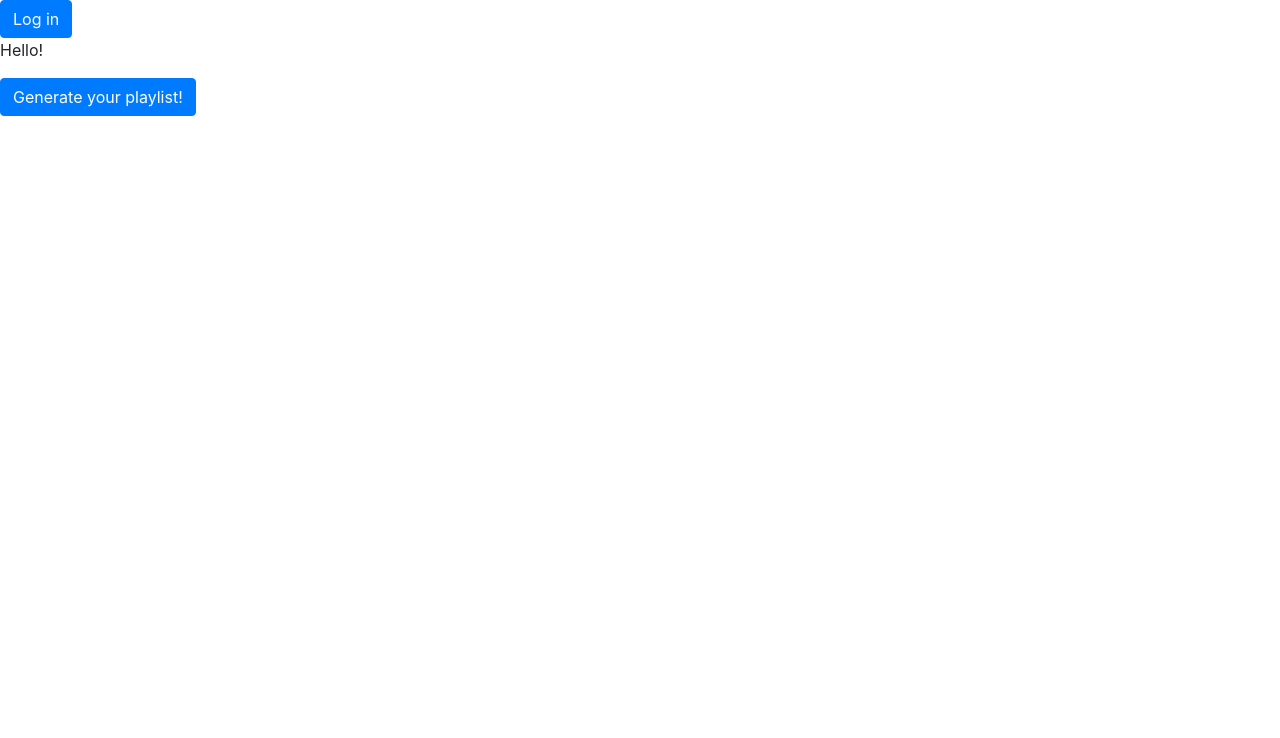
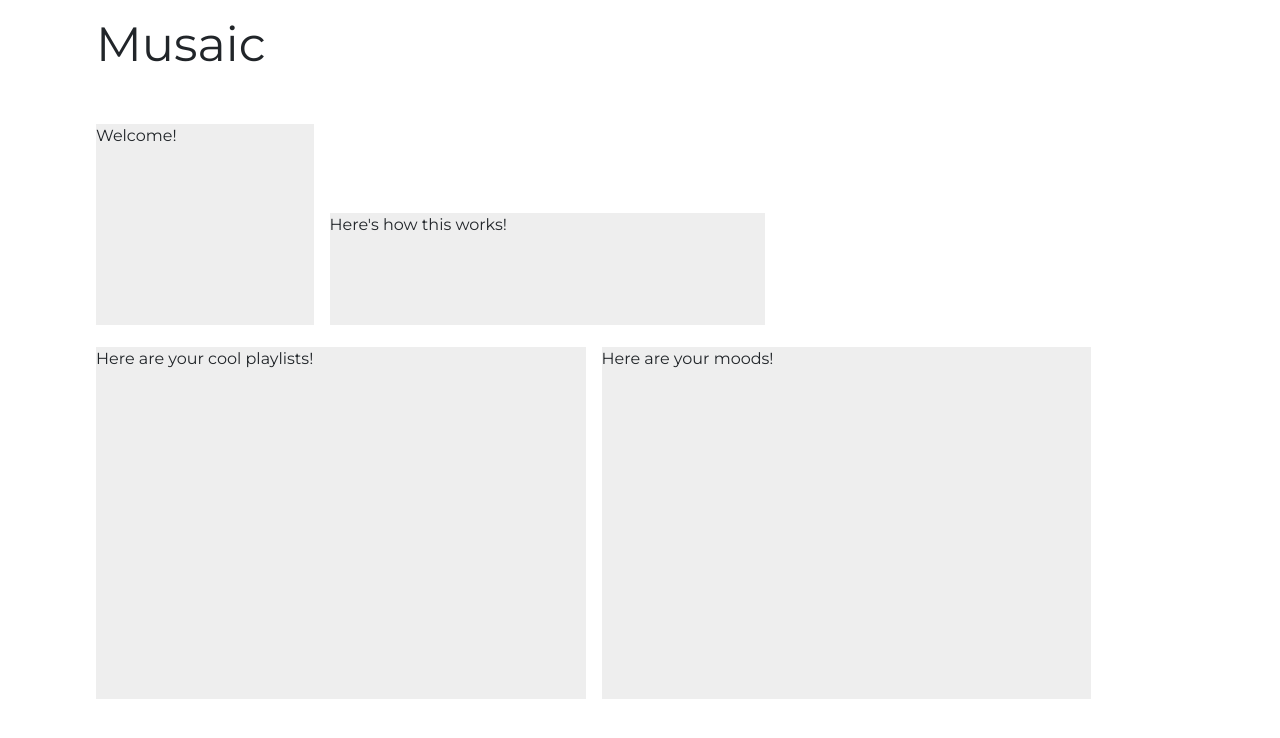
Before and after one commit to cs130-w21/18, a Next.js app: page / in a window 1280 px wide. Shown: the top 738 px of the page. Built offline with nearby package versions, Linux system fonts and the light colour scheme.

Commit message:
Set up basic layout for home page

```diff
--- /dev/null
+++ b/components/MusaicHeader.js
@@ -0,0 +1,12 @@
+import React from "react";
+import styles from "../styles/MusaicHeader.module.css";
+
+const MusaicHeader = () => (
+  <header className={styles.musaicheader}>
+    <div className={styles.headerdiv}>
+      <div className={styles.musaic}>Musaic</div>
+    </div>
+  </header>
+);
+
+export default MusaicHeader;
--- a/components/head.js
+++ b/components/head.js
@@ -5,6 +5,8 @@ const PageHead = () => (
   <Head>
     <title>Custom Mood-Based Playlists</title>
     <link rel="icon" href="/favicon.ico" />
+    <link rel="preconnect" href="https://fonts.gstatic.com"/>
+    <link href="https://fonts.googleapis.com/css2?family=Montserrat&display=swap" rel="stylesheet"/>
   </Head>
 );
 
--- a/styles/Home.module.css
+++ b/styles/Home.module.css
@@ -1,122 +1,52 @@
-.container {
-  min-height: 100vh;
-  padding: 0 0.5rem;
+.big_flex_container {
   display: flex;
   flex-direction: column;
-  justify-content: center;
+  justify-content: space-evenly;
   align-items: center;
+  height: 80%;
+  width: 85%;
+  margin: 0 auto;
 }
 
-.main {
-  padding: 5rem 0;
-  flex: 1;
+.row {
+  width: 100%;
   display: flex;
-  flex-direction: column;
-  justify-content: center;
-  align-items: center;
+  flex-wrap: wrap;
+  align-items: flex-end;
+  /* background-color: aqua; */
 }
 
-.footer {
-  width: 100%;
-  height: 100px;
-  border-top: 1px solid #eaeaea;
-  display: flex;
-  justify-content: center;
-  align-items: center;
+.row_1 {
+  height: 35%;
 }
 
-.footer img {
-  margin-left: 0.5rem;
+.row_2 {
+  height: 55%;
 }
 
-.footer a {
-  display: flex;
-  justify-content: center;
-  align-items: center;
+.box {
+  background-color: #eee;
+  min-width: 150px;
 }
 
-.title a {
-  color: #0070f3;
-  text-decoration: none;
+.intro_box {
+  height: 90%;
+  width: 20%;
+  margin-right: 1rem;
 }
 
-.title a:hover,
-.title a:focus,
-.title a:active {
-  text-decoration: underline;
+.instructions_box {
+  height: 50%;
+  width: 40%;
 }
 
-.title {
-  margin: 0;
-  line-height: 1.15;
-  font-size: 4rem;
+.playlists_box {
+  height: 100%;
+  width: 45%;
+  margin-right: 1rem;
 }
 
-.title,
-.description {
-  text-align: center;
+.moods_box {
+  height: 100%;
+  width: 45%;
 }
-
-.description {
-  line-height: 1.5;
-  font-size: 1.5rem;
-}
-
-.code {
-  background: #fafafa;
-  border-radius: 5px;
-  padding: 0.75rem;
-  font-size: 1.1rem;
-  font-family: Menlo, Monaco, Lucida Console, Liberation Mono, DejaVu Sans Mono,
-    Bitstream Vera Sans Mono, Courier New, monospace;
-}
-
-.grid {
-  display: flex;
-  align-items: center;
-  justify-content: center;
-  flex-wrap: wrap;
-  max-width: 800px;
-  margin-top: 3rem;
-}
-
-.card {
-  margin: 1rem;
-  flex-basis: 45%;
-  padding: 1.5rem;
-  text-align: left;
-  color: inherit;
-  text-decoration: none;
-  border: 1px solid #eaeaea;
-  border-radius: 10px;
-  transition: color 0.15s ease, border-color 0.15s ease;
-}
-
-.card:hover,
-.card:focus,
-.card:active {
-  color: #0070f3;
-  border-color: #0070f3;
-}
-
-.card h3 {
-  margin: 0 0 1rem 0;
-  font-size: 1.5rem;
-}
-
-.card p {
-  margin: 0;
-  font-size: 1.25rem;
-  line-height: 1.5;
-}
-
-.logo {
-  height: 1em;
-}
-
-@media (max-width: 600px) {
-  .grid {
-    width: 100%;
-    flex-direction: column;
-  }
-}
--- /dev/null
+++ b/styles/MusaicHeader.module.css
@@ -0,0 +1,25 @@
+.musaicheader {
+  top: 0;
+  display: flex;
+  flex-direction: column;
+  justify-content: space-around;
+  align-items: center;
+  width: 100%;
+}
+
+.headerdiv {
+  width: 85%;
+  margin: 0 auto;
+  text-align: left;
+  display: flex;
+  justify-content: center;
+}
+
+.musaic {
+  position: relative;
+  flex: 1;
+  height: 80px;
+  font-size: 3rem;
+  padding-top: 1rem;
+  line-height: 1.2;
+}
--- a/styles/globals.css
+++ b/styles/globals.css
@@ -3,9 +3,10 @@
 
 html,
 body {
+  background-color: #fff;
   padding: 0;
   margin: 0;
-  font-family: -apple-system, BlinkMacSystemFont, Segoe UI, Roboto, Oxygen,
+  font-family: 'Montserrat', -apple-system, BlinkMacSystemFont, Segoe UI, Roboto, Oxygen,
     Ubuntu, Cantarell, Fira Sans, Droid Sans, Helvetica Neue, sans-serif;
 }
 
@@ -17,3 +18,7 @@ a {
 * {
   box-sizing: border-box;
 }
+
+.page_container {
+  height: 100vh;
+}
--- a/views/home.js
+++ b/views/home.js
@@ -1,24 +1,35 @@
 import React from "react";
 import Link from "next/link";
 import { Button } from "react-bootstrap";
+import { Container, Row, Col } from "react-bootstrap";
 import PageHead from "../components/head";
+import MusaicHeader from "../components/MusaicHeader";
+import styles from "../styles/Home.module.css";
 
 const Home = (props) => {
   return (
     <>
       <PageHead/>
-      <div>
-        {/* Todo: automatically redirect user if they're not logged in. */}
-        <Link href='/login'>
-          <Button>Log in</Button>
-        </Link>
-
-        <p>Hello!</p>
-        <Link href={props.questionnaireUrl}>
-          <Button>
-            Generate your playlist!
-          </Button>
-        </Link>
+      <div className="page_container">
+        <MusaicHeader/>
+        <div className={styles.big_flex_container}>
+          <div className={`${styles.row} ${styles.row_1}`}>
+            <div className={`${styles.intro_box} ${styles.box}`}>
+              Welcome!
+            </div>
+            <div className={`${styles.instructions_box} ${styles.box}`}>
+              Here's how this works!
+            </div>
+          </div>
+          <div className={`${styles.row} ${styles.row_2}`}>
+            <div className={`${styles.playlists_box} ${styles.box}`}>
+              Here are your cool playlists!
+            </div>
+            <div className={`${styles.moods_box} ${styles.box}`}>
+              Here are your moods!
+            </div>
+          </div>
+        </div>
       </div>
     </>
   );
```
Also changed, not shown: styles/example.css (added, +122 -0 lines).
